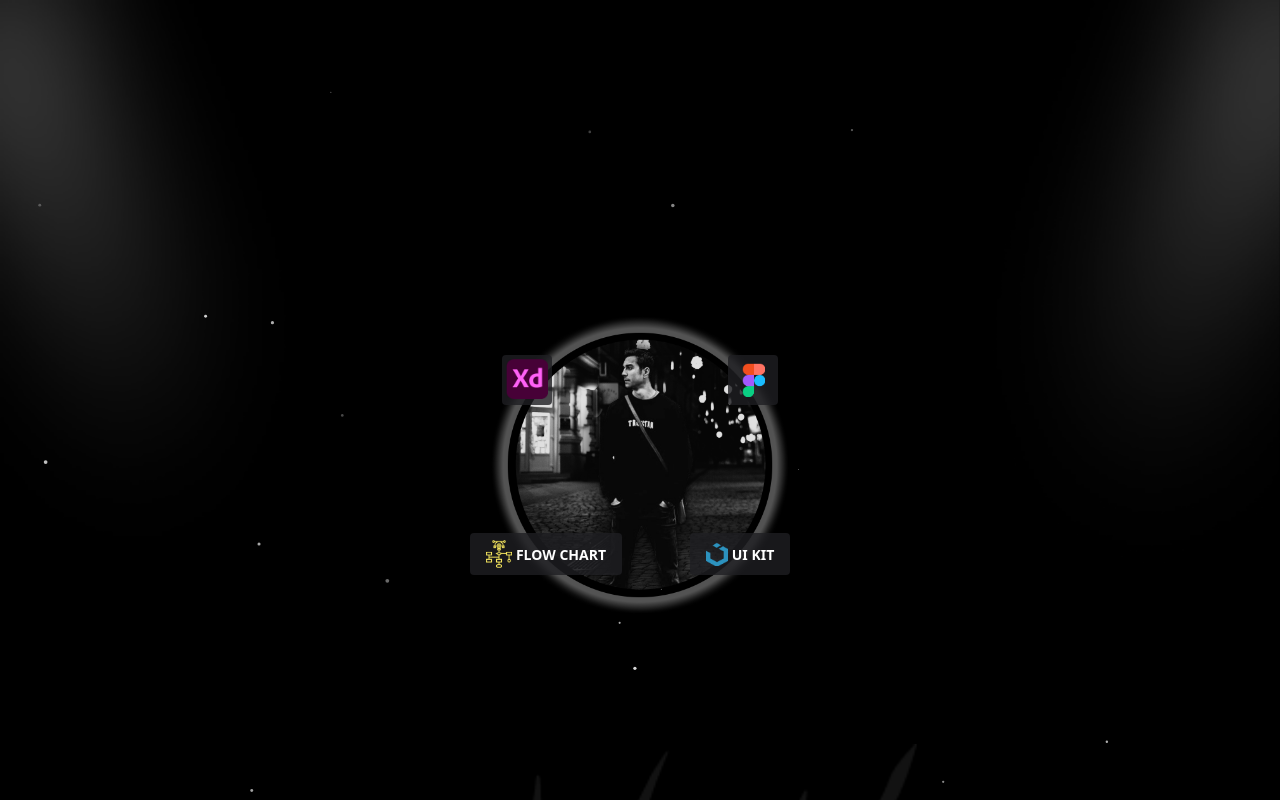
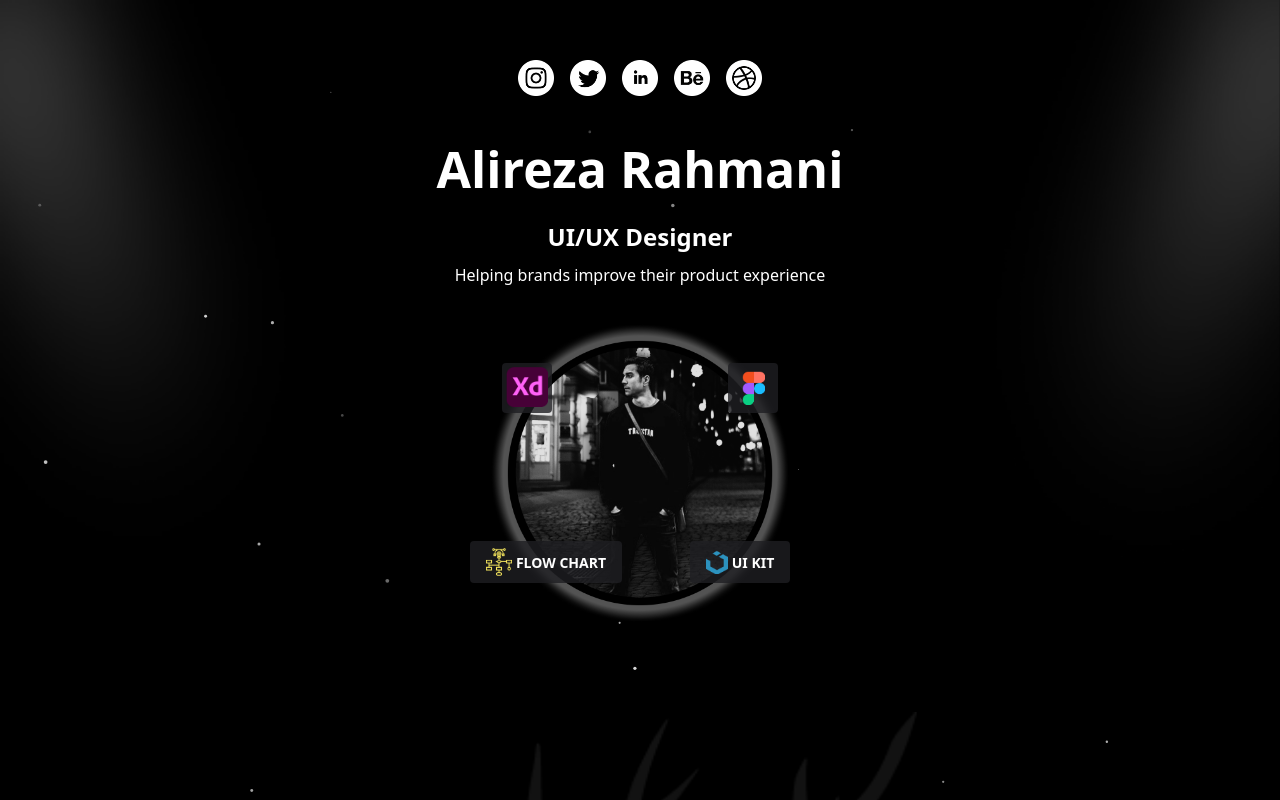
Before and after one commit to mahdidelavarz/AlirezaRahmani, a React (Vite) app: page / in a window 1280 px wide. Shown: the top 800 px of the page. Built offline with nearby package versions, Linux system fonts and the light colour scheme; some icons are missing.

Commit message:
styles updated

```diff
--- a/src/components/Main.tsx
+++ b/src/components/Main.tsx
@@ -5,29 +5,29 @@ import { portfolios, skills } from "../data/data";
 function Main() {
   return (
     <div className="w-full h-auto flex flex-col items-center">
-      <div className="mb-[36px] mt-[60px] flex items-center">
+      <div className="mb-[36px] mt-[60px] flex items-center z-50">
         <div className="flex gap-4 w-full justify-center items-center">
-          <div className="w-7 h-7 flex justify-center items-center   rounded-full">
+          <div className="w-7 h-7 lg:w-9 lg:h-9 flex justify-center items-center   rounded-full">
             <img src="/iconmonstr-instagram-14 1.png" alt="" />
           </div>
-          <div className="w-7 h-7 flex justify-center items-center rounded-full">
+          <div className="w-7 h-7 lg:w-9 lg:h-9 flex justify-center items-center rounded-full">
             <img src="/twitter.png" alt="" />
           </div>
-          <div className="w-7 h-7 flex justify-center items-center rounded-full">
+          <div className="w-7 h-7 lg:w-9 lg:h-9 flex justify-center items-center rounded-full">
             <img src="/iconmonstr-linkedin-4 1.png" alt="" />
           </div>
-          <div className="w-7 h-7 flex justify-center items-center rounded-full">
+          <div className="w-7 h-7 lg:w-9 lg:h-9 flex justify-center items-center rounded-full">
             <img src="/Behance.png" alt="" />
           </div>
-          <div className="w-7 h-7 flex justify-center items-center rounded-full">
+          <div className="w-7 h-7 lg:w-9 lg:h-9 flex justify-center items-center rounded-full">
             <img src="/icon D.png" alt="" />
           </div>
         </div>
       </div>
-      <h1 className="font-extrabold text-white text-[32px] lg:text-[50px]">
+      <h1 className="font-extrabold text-white text-[32px] lg:text-[50px] z-50">
         Alireza Rahmani
       </h1>
-      <div className="text-white w-full flex flex-col items-center mt-[12px] gap-2">
+      <div className="text-white w-full flex flex-col items-center mt-[12px] gap-2 z-50">
         <h2 className="font-bold text-[22px] lg:text-[24px]">UI/UX Designer</h2>
         <p className="lg:text-[16px]">
           Helping brands improve their product experience
@@ -76,7 +76,7 @@ function Main() {
         <img
           src="/Vector.png"
           alt="goat"
-          className="absolute lg:-top-35 -top-20 lg:w-[461px] right-[50%] left-[50%] -translate-x-[40%]"
+          className="absolute lg:-top-45 -top-20 lg:w-[461px] right-[50%] left-[50%] -translate-x-[40%]"
         />
         <button className="w-[105px] h-[35px] bg-[#34343442] text-[12px] rounded-4xl border border-[#34343454]">
           Who am i?
@@ -165,7 +165,7 @@ function Main() {
         <img
           src="/Vector 3.png"
           alt="goat"
-          className="absolute bottom-[20px] lg:-bottom-[55px] right-[50%] left-[50%] -translate-x-[60%] lg:w-[247px]"
+          className="absolute bottom-[20px] lg:-bottom-[45px] right-[50%] left-[50%] -translate-x-[60%] lg:w-[247px]"
         />
         <button className="w-[71px] h-[35px] bg-[#34343442] text-[12px] rounded-4xl border border-[#34343454]">
           Call me
```
